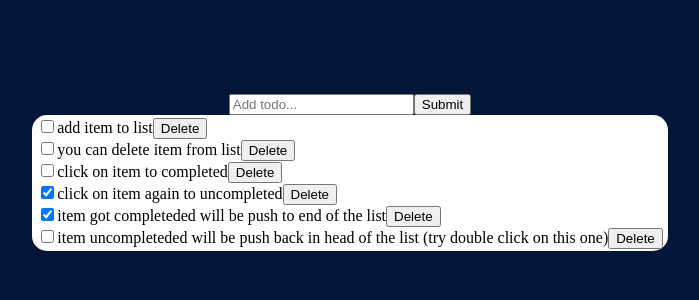
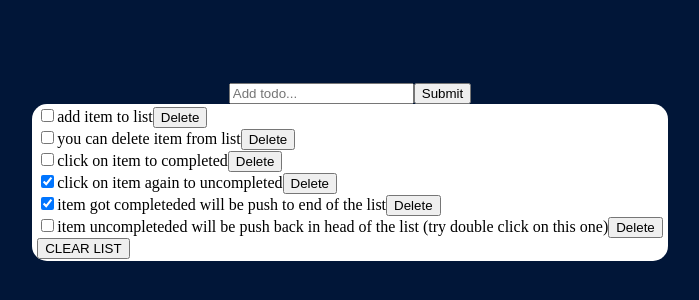
Before and after one commit to granen32/Redux_typescript, a React (Create React App) app: page / in a window 1280 px wide. Shown: the part 228-528 px from the top of the page, without its empty margins (290-989 px from the left). Built offline with nearby package versions, Linux system fonts and the light colour scheme.

Commit message:
clearList

```diff
--- a/src/components/TodoList.tsx
+++ b/src/components/TodoList.tsx
@@ -1,10 +1,9 @@
-import React, { useEffect } from "react";
+import React from "react";
 import styled from "styled-components";
 import TodoItem from "./TodoItem";
-import { useDispatch } from "react-redux";
-import { useSelector } from "react-redux";
-import { addTodo } from "../redux/todoSlice";
+import { useDispatch, useSelector } from "react-redux";
 import { RootState } from "../redux/store";
+import { clearList } from "../redux/todoSlice";
 
 // styles
 const ListBox = styled.div`
@@ -19,6 +18,9 @@ const ListBox = styled.div`
 const TodoList = () => {
   const dispatch = useDispatch();
   const todos = useSelector((state: RootState) => state.todoSlice);
+  const handleClear = () => {
+    dispatch(clearList());
+  };
   return (
     <>
       <ListBox>
@@ -32,6 +34,9 @@ const TodoList = () => {
             />
           ))}
         </ul>
+        <button onClick={handleClear} className="w-100 btn btn-danger mt-3">
+          CLEAR LIST
+        </button>
       </ListBox>
     </>
   );
--- a/src/redux/todoSlice.tsx
+++ b/src/redux/todoSlice.tsx
@@ -43,8 +43,13 @@ export const todoSlice = createSlice({
       const index = state.findIndex((todo) => todo.id === action.payload.id);
       state[index].completed = action.payload.completed;
     },
+    // 전부 ㅂㅇ하기
+    clearList: (state) => {
+      return [];
+    },
   },
 });
-export const { addTodo, toggleComplte, delteTodo } = todoSlice.actions;
+export const { addTodo, toggleComplte, delteTodo, clearList } =
+  todoSlice.actions;
 export const useAppSelector = (state: RootState) => state.todoSlice;
 export default todoSlice.reducer;
```
